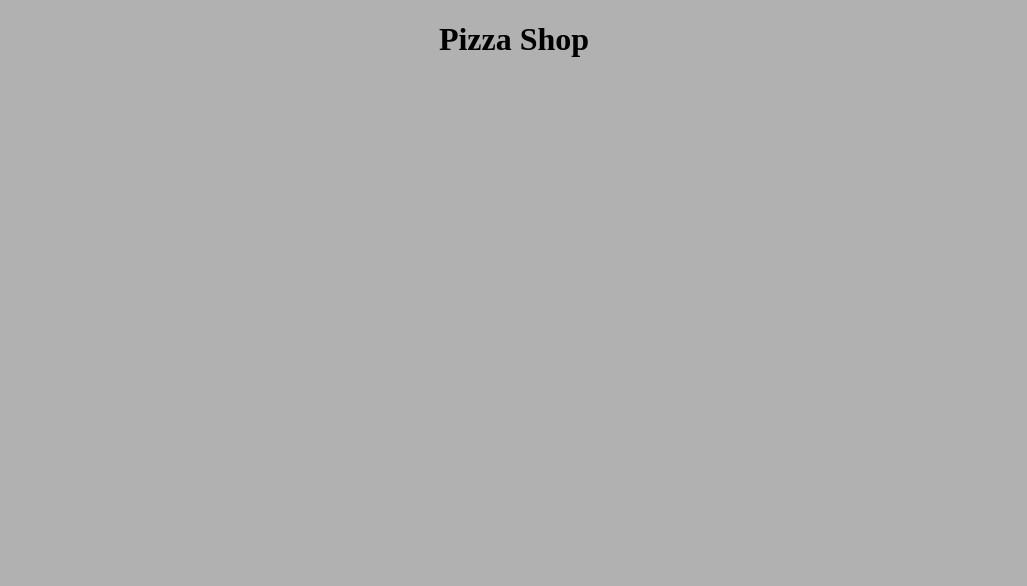
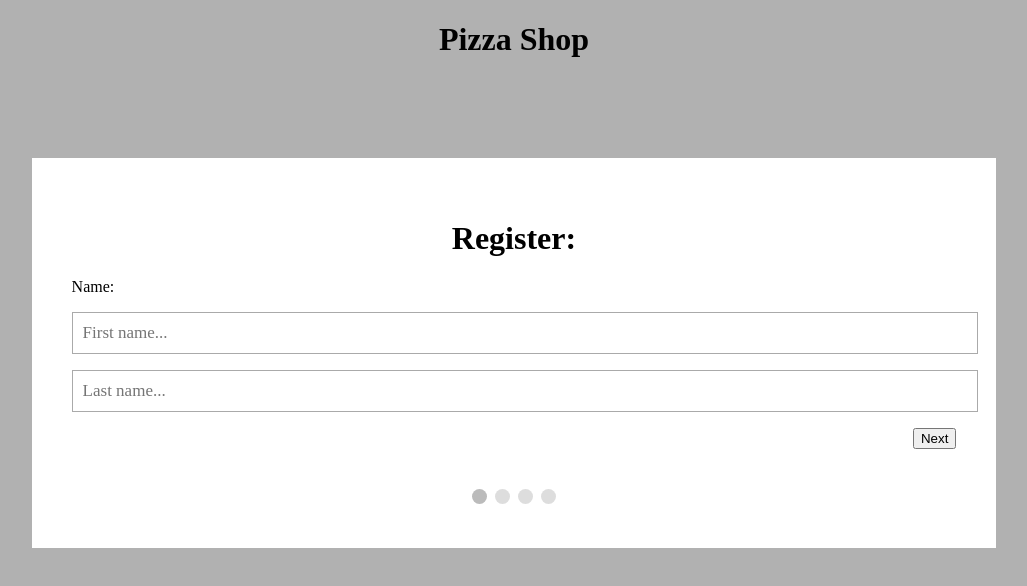
Before and after one commit to Martin-Zurek/PizzaOrderingApplication, a plain HTML site: page index.html in a window 1280 px wide. Shown: the whole page, without its empty margins (126-1153 px from the left). Drawn offline with Linux system fonts and the light colour scheme.

Commit message:
Multi Step Form
I have added the multi step form from w3schools which I will be editing to make this pizza application. Link: https://www.w3schools.com/howto/howto_js_form_steps.asp

```diff
--- a/index.html
+++ b/index.html
@@ -21,13 +21,123 @@
 
 
 
+    <form id="regForm" action="">
 
+        <h1>Register:</h1>
 
+        <!-- One "tab" for each step in the form: -->
+        <div class="tab">Name:
+          <p><input placeholder="First name..." oninput="this.className = ''"></p>
+          <p><input placeholder="Last name..." oninput="this.className = ''"></p>
+        </div>
 
+        <div class="tab">Contact Info:
+          <p><input placeholder="E-mail..." oninput="this.className = ''"></p>
+          <p><input placeholder="Phone..." oninput="this.className = ''"></p>
+        </div>
 
+        <div class="tab">Birthday:
+          <p><input placeholder="dd" oninput="this.className = ''"></p>
+          <p><input placeholder="mm" oninput="this.className = ''"></p>
+          <p><input placeholder="yyyy" oninput="this.className = ''"></p>
+        </div>
 
+        <div class="tab">Login Info:
+          <p><input placeholder="Username..." oninput="this.className = ''"></p>
+          <p><input placeholder="Password..." oninput="this.className = ''"></p>
+        </div>
 
+        <div style="overflow:auto;">
+          <div style="float:right;">
+            <button type="button" id="prevBtn" onclick="nextPrev(-1)">Previous</button>
+            <button type="button" id="nextBtn" onclick="nextPrev(1)">Next</button>
+          </div>
+        </div>
 
+        <!-- Circles which indicates the steps of the form: -->
+        <div style="text-align:center;margin-top:40px;">
+          <span class="step"></span>
+          <span class="step"></span>
+          <span class="step"></span>
+          <span class="step"></span>
+        </div>
+
+        </form>
+
+<script>
+    var currentTab = 0; // Current tab is set to be the first tab (0)
+showTab(currentTab); // Display the current tab
+
+function showTab(n) {
+  // This function will display the specified tab of the form ...
+  var x = document.getElementsByClassName("tab");
+  x[n].style.display = "block";
+  // ... and fix the Previous/Next buttons:
+  if (n == 0) {
+    document.getElementById("prevBtn").style.display = "none";
+  } else {
+    document.getElementById("prevBtn").style.display = "inline";
+  }
+  if (n == (x.length - 1)) {
+    document.getElementById("nextBtn").innerHTML = "Submit";
+  } else {
+    document.getElementById("nextBtn").innerHTML = "Next";
+  }
+  // ... and run a function that displays the correct step indicator:
+  fixStepIndicator(n)
+}
+
+function nextPrev(n) {
+  // This function will figure out which tab to display
+  var x = document.getElementsByClassName("tab");
+  // Exit the function if any field in the current tab is invalid:
+  if (n == 1 && !validateForm()) return false;
+  // Hide the current tab:
+  x[currentTab].style.display = "none";
+  // Increase or decrease the current tab by 1:
+  currentTab = currentTab + n;
+  // if you have reached the end of the form... :
+  if (currentTab >= x.length) {
+    //...the form gets submitted:
+    document.getElementById("regForm").submit();
+    return false;
+  }
+  // Otherwise, display the correct tab:
+  showTab(currentTab);
+}
+
+function validateForm() {
+  // This function deals with validation of the form fields
+  var x, y, i, valid = true;
+  x = document.getElementsByClassName("tab");
+  y = x[currentTab].getElementsByTagName("input");
+  // A loop that checks every input field in the current tab:
+  for (i = 0; i < y.length; i++) {
+    // If a field is empty...
+    if (y[i].value == "") {
+      // add an "invalid" class to the field:
+      y[i].className += " invalid";
+      // and set the current valid status to false:
+      valid = false;
+    }
+  }
+  // If the valid status is true, mark the step as finished and valid:
+  if (valid) {
+    document.getElementsByClassName("step")[currentTab].className += " finish";
+  }
+  return valid; // return the valid status
+}
+
+function fixStepIndicator(n) {
+  // This function removes the "active" class of all steps...
+  var i, x = document.getElementsByClassName("step");
+  for (i = 0; i < x.length; i++) {
+    x[i].className = x[i].className.replace(" active", "");
+  }
+  //... and adds the "active" class to the current step:
+  x[n].className += " active";
+}
+</script>
 
 </body>
 
--- a/main.css
+++ b/main.css
@@ -6,3 +6,53 @@ body {
 h1 {
     text-align: center;
 }
+
+/* Style the form */
+#regForm {
+    background-color: #ffffff;
+    margin: 100px auto;
+    padding: 40px;
+    width: 70%;
+    min-width: 300px;
+  }
+
+  /* Style the input fields */
+  input {
+    padding: 10px;
+    width: 100%;
+    font-size: 17px;
+    font-family: Raleway;
+    border: 1px solid #aaaaaa;
+  }
+
+  /* Mark input boxes that gets an error on validation: */
+  input.invalid {
+    background-color: #ffdddd;
+  }
+
+  /* Hide all steps by default: */
+  .tab {
+    display: none;
+  }
+
+  /* Make circles that indicate the steps of the form: */
+  .step {
+    height: 15px;
+    width: 15px;
+    margin: 0 2px;
+    background-color: #bbbbbb;
+    border: none;
+    border-radius: 50%;
+    display: inline-block;
+    opacity: 0.5;
+  }
+
+  /* Mark the active step: */
+  .step.active {
+    opacity: 1;
+  }
+
+  /* Mark the steps that are finished and valid: */
+  .step.finish {
+    background-color: #04AA6D;
+  }
```
